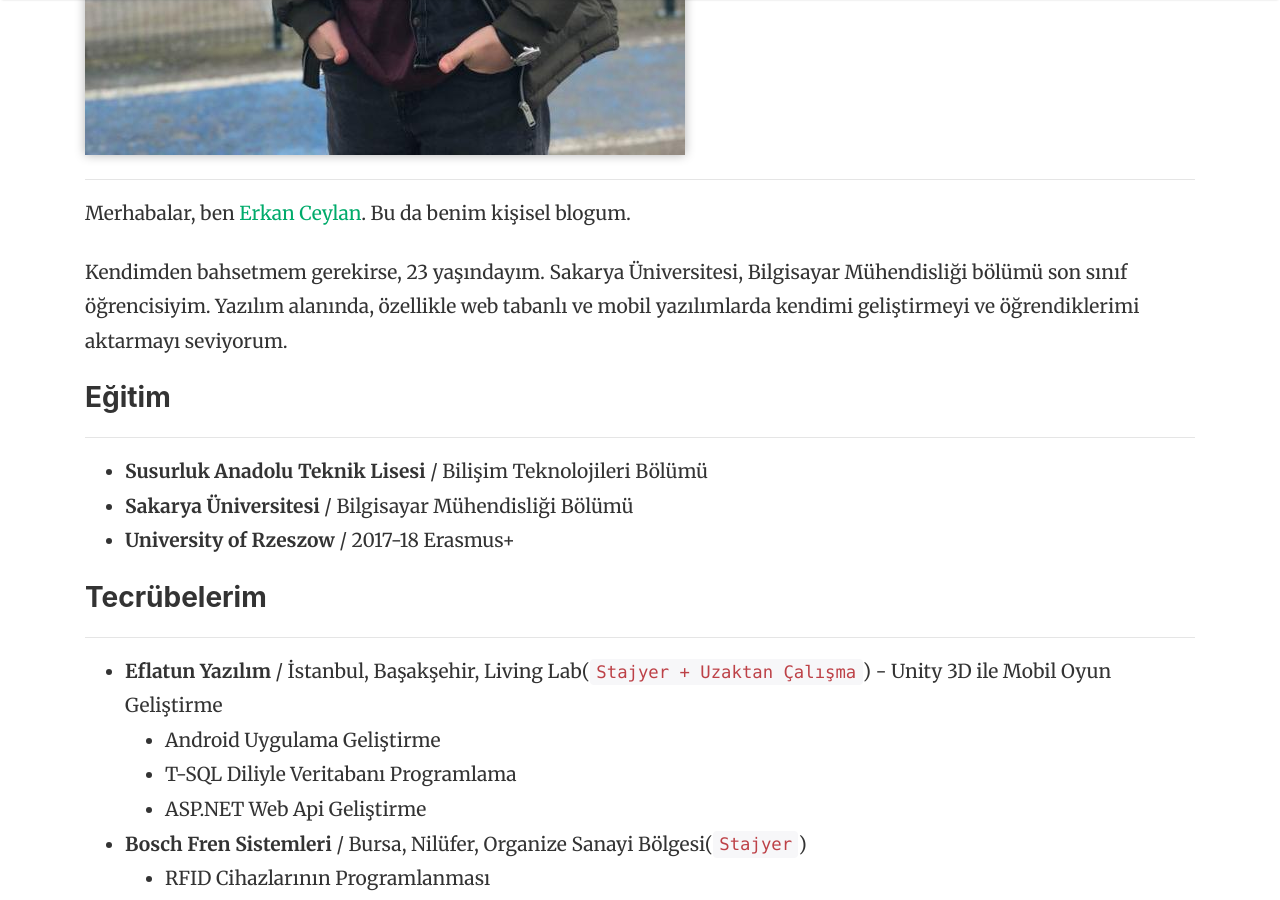
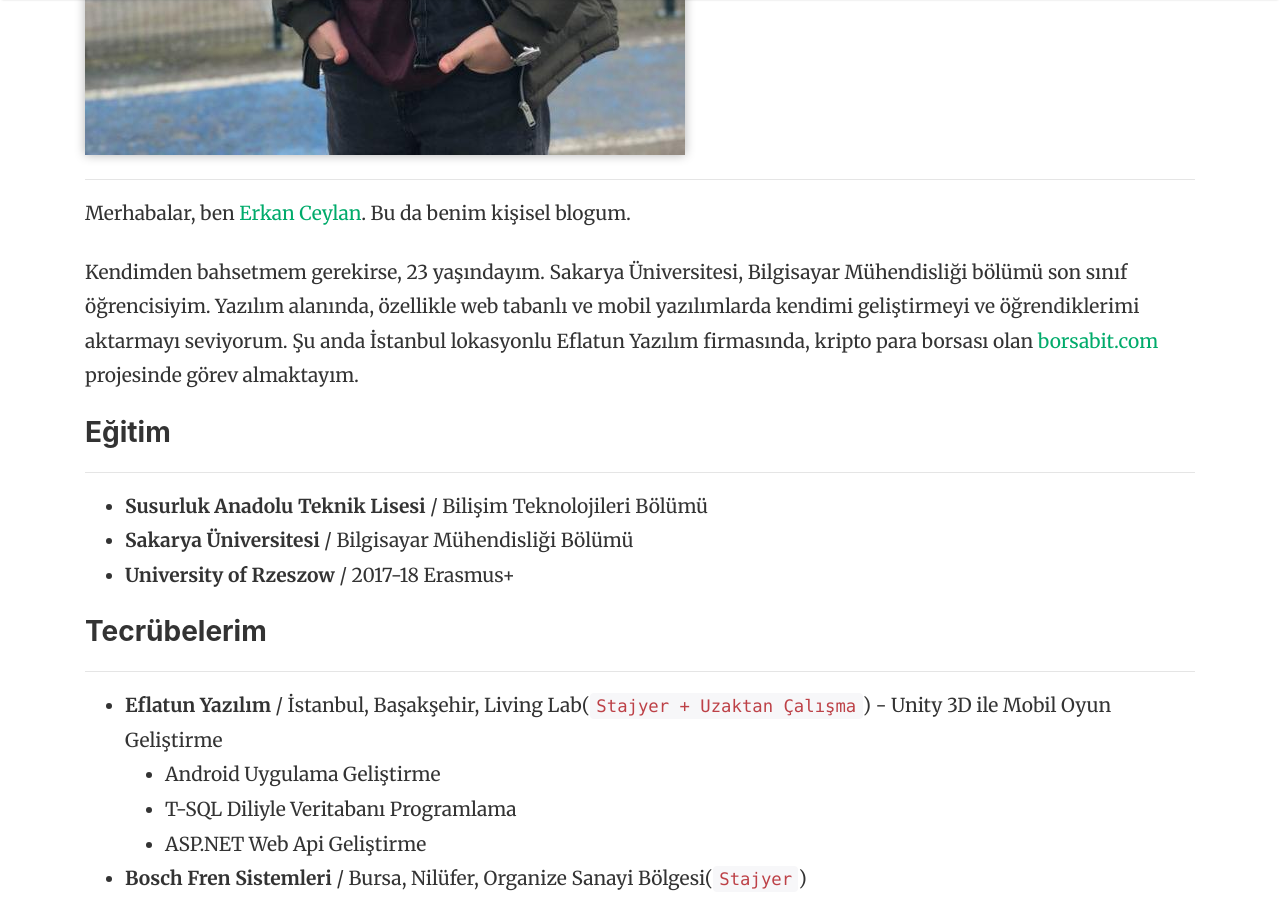
Before and after one commit to erkanceylan/blog, a Jekyll site: the page built from about.md, in a window 1280 px wide and 900 px high, scrolled down 927 px. Built offline with Jekyll 4.4.1, drawn with Linux system fonts in a browser that asks for light colours; comment, search, counter and statistics services are not loaded.

Commit message:
Update about.md

```diff
--- a/about.md
+++ b/about.md
@@ -12,7 +12,7 @@ comments: true
 
 Merhabalar, ben [Erkan Ceylan][erkanceylan]. Bu da benim kişisel blogum.
 
-Kendimden bahsetmem gerekirse, 23 yaşındayım. Sakarya Üniversitesi, Bilgisayar Mühendisliği bölümü son sınıf öğrencisiyim. Yazılım alanında, özellikle web tabanlı ve mobil yazılımlarda kendimi geliştirmeyi ve öğrendiklerimi aktarmayı seviyorum.
+Kendimden bahsetmem gerekirse, 23 yaşındayım. Sakarya Üniversitesi, Bilgisayar Mühendisliği bölümü son sınıf öğrencisiyim. Yazılım alanında, özellikle web tabanlı ve mobil yazılımlarda kendimi geliştirmeyi ve öğrendiklerimi aktarmayı seviyorum. Şu anda İstanbul lokasyonlu Eflatun Yazılım firmasında, kripto para borsası olan [borsabit.com](https://borsabit.com) projesinde görev almaktayım.
 
 ### Eğitim
 -----
```
